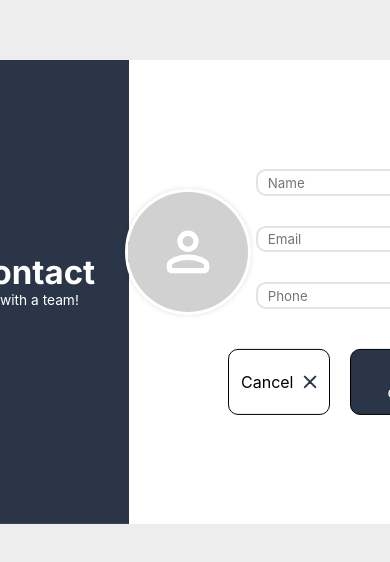
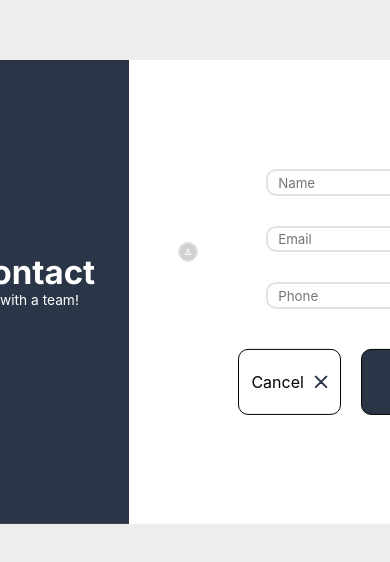
Before and after one commit to Nokaarimikalu/join, an Angular app: page / in a window 390 px wide. Shown: the part 130-692 px from the top of the page. Built offline with nearby package versions, Linux system fonts and the light colour scheme; a web font is replaced by a local one.

Commit message:
Update overlay-contacts.component.scss

```diff
--- a/src/app/contacts/overlay-contacts/overlay-contacts.component.scss
+++ b/src/app/contacts/overlay-contacts/overlay-contacts.component.scss
@@ -189,11 +189,9 @@
         .content {
             .overlay-add-contact {
                 height: 60dvh;
-
                 @media (max-width: 880px) {
                     height: 55dvh;
                 }
-
                 .user-data {
                     .user-contact-data{
                         width: 60%;
@@ -204,10 +202,19 @@
     }
 }
 
-// @media (max-width: 750px) {
-//     .background-overlay{
-//         .content{
-
-//         }
-//     }  .overlay-add-contact .d-flex .user-data .user-contact-data .cancel-create-contact .create {
-// }
+@media (max-width: 880px) {
+    .background-overlay{
+        .content{
+            .overlay-add-contact {
+                .d-flex{
+                    .user-data{
+                        .user-image {
+                            height: 100px;
+                            width: 100px;
+                        }
+                    }
+                }
+            }
+        }
+    }
+}
```
